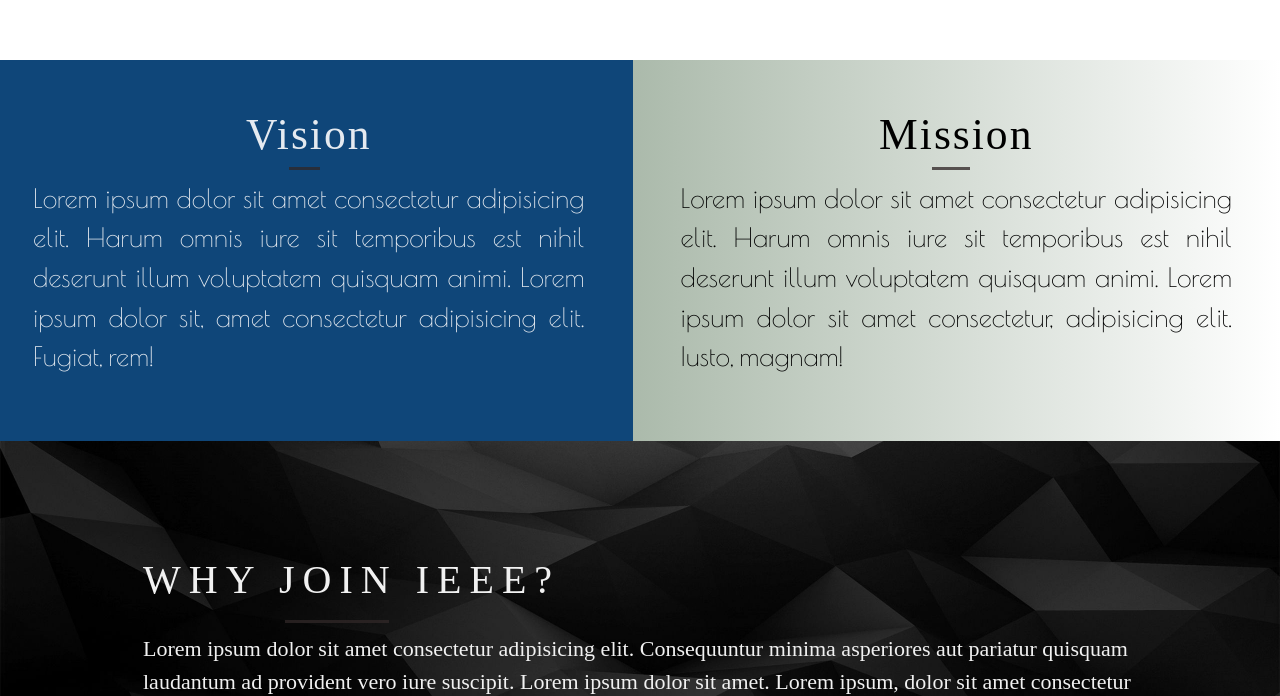
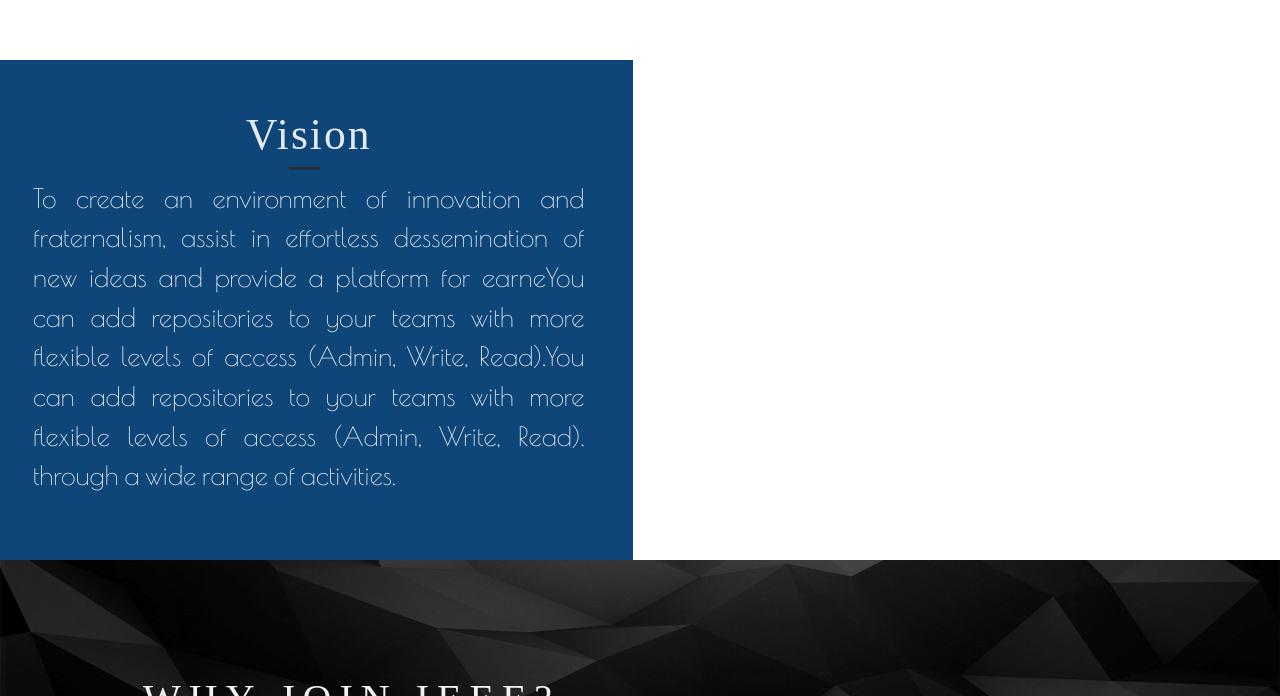
Before and after one commit to ieee-gec-sb/Project-Oslo, a plain HTML site: page index.html in a window 1280 px wide. Shown: the part 798-1494 px from the top of the page. Drawn offline with nearby package versions, Linux system fonts and the light colour scheme.

Commit message:
updated mission and vision statements

```diff
--- a/index.html
+++ b/index.html
@@ -174,16 +174,9 @@
         <div class="row">
             <div id="vision" class="p-5 col-md-6 col-sm-12 col-xs-12">
                 <h1 class="heading">Vision</h1>
-                <p>Lorem ipsum dolor sit amet consectetur adipisicing elit. Harum omnis iure sit temporibus est nihil deserunt
-                    illum voluptatem quisquam animi. Lorem ipsum dolor sit, amet consectetur adipisicing elit. Fugiat, rem!
-                </p>
-            </div>
-            <div class="empty"></div>
-
-            <div id="mission" class="p-5 col-md-6 col-sm-12 col-xs-12">
-                <h1 class="heading">Mission</h1>
-                <p>Lorem ipsum dolor sit amet consectetur adipisicing elit. Harum omnis iure sit temporibus est nihil deserunt
-                    illum voluptatem quisquam animi. Lorem ipsum dolor sit amet consectetur, adipisicing elit. Iusto, magnam!
+                <p>
+			To create an environment of innovation and fraternalism, assist in effortless dessemination of new ideas
+			and provide a platform for earneYou can add repositories to your teams with more flexible levels of access (Admin, Write, Read).You can add repositories to your teams with more flexible levels of access (Admin, Write, Read).			through a wide range of activities.
                 </p>
             </div>
         </div>
```
